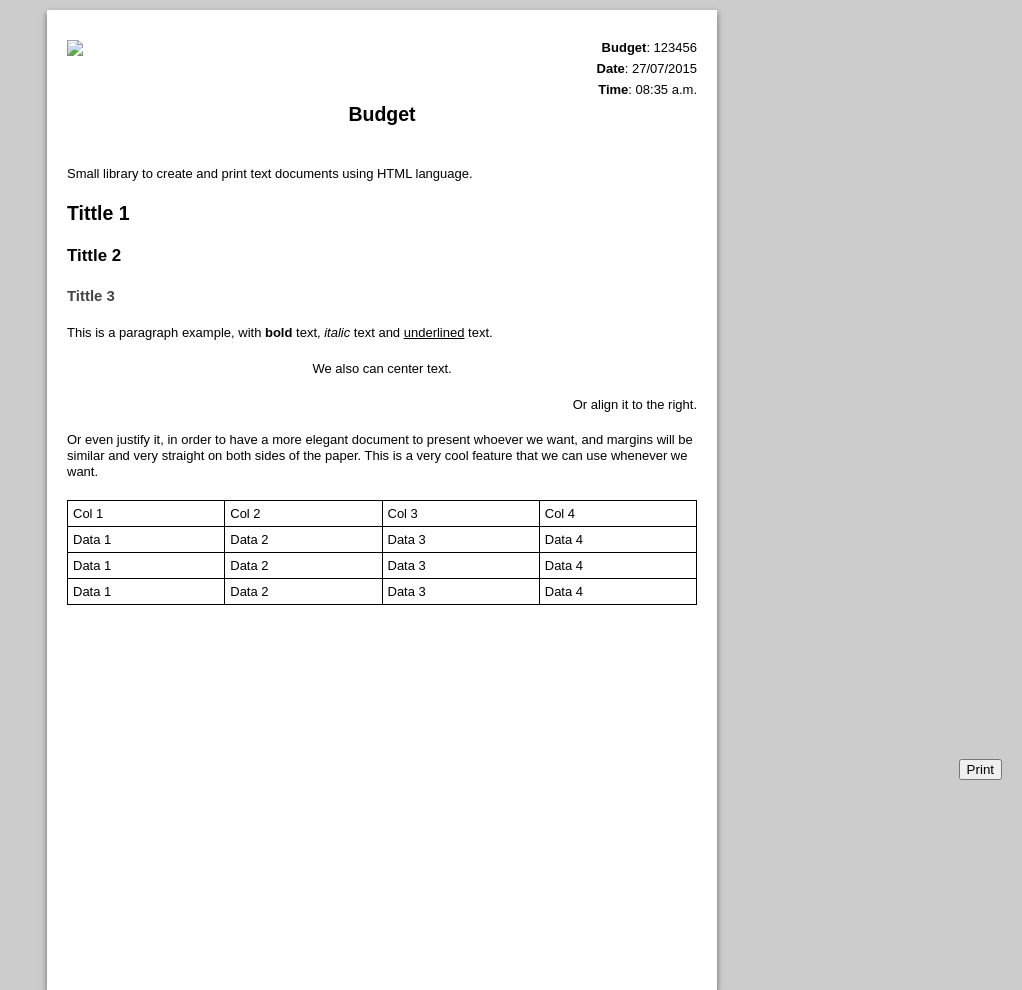
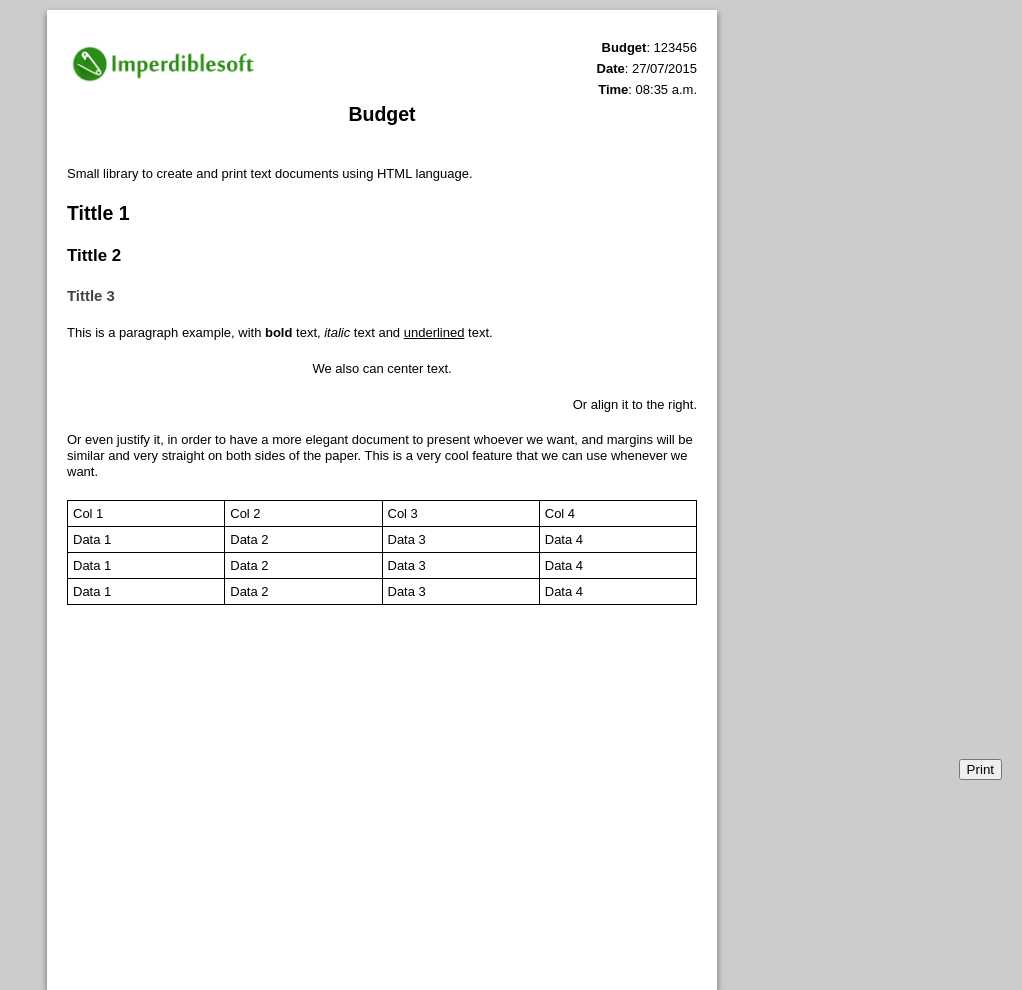
Before and after one commit to ImperdibleSoft/sheet-of-paper, a plain HTML site: page index.html in a window 1280 px wide. Shown: the top 990 px of the page, without its empty margins (258-1280 px from the left). Drawn offline with Linux system fonts and the light colour scheme.

Commit message:
Header image fix

```diff
--- a/index.html
+++ b/index.html
@@ -30,7 +30,7 @@
 				</div>
 
 				<div class="sop-left">
-					<img src="images/text_logo.png" />
+					<img src="images/imperdiblesoft/text_logo.png" />
 				</div>
 				<br />
 
```
